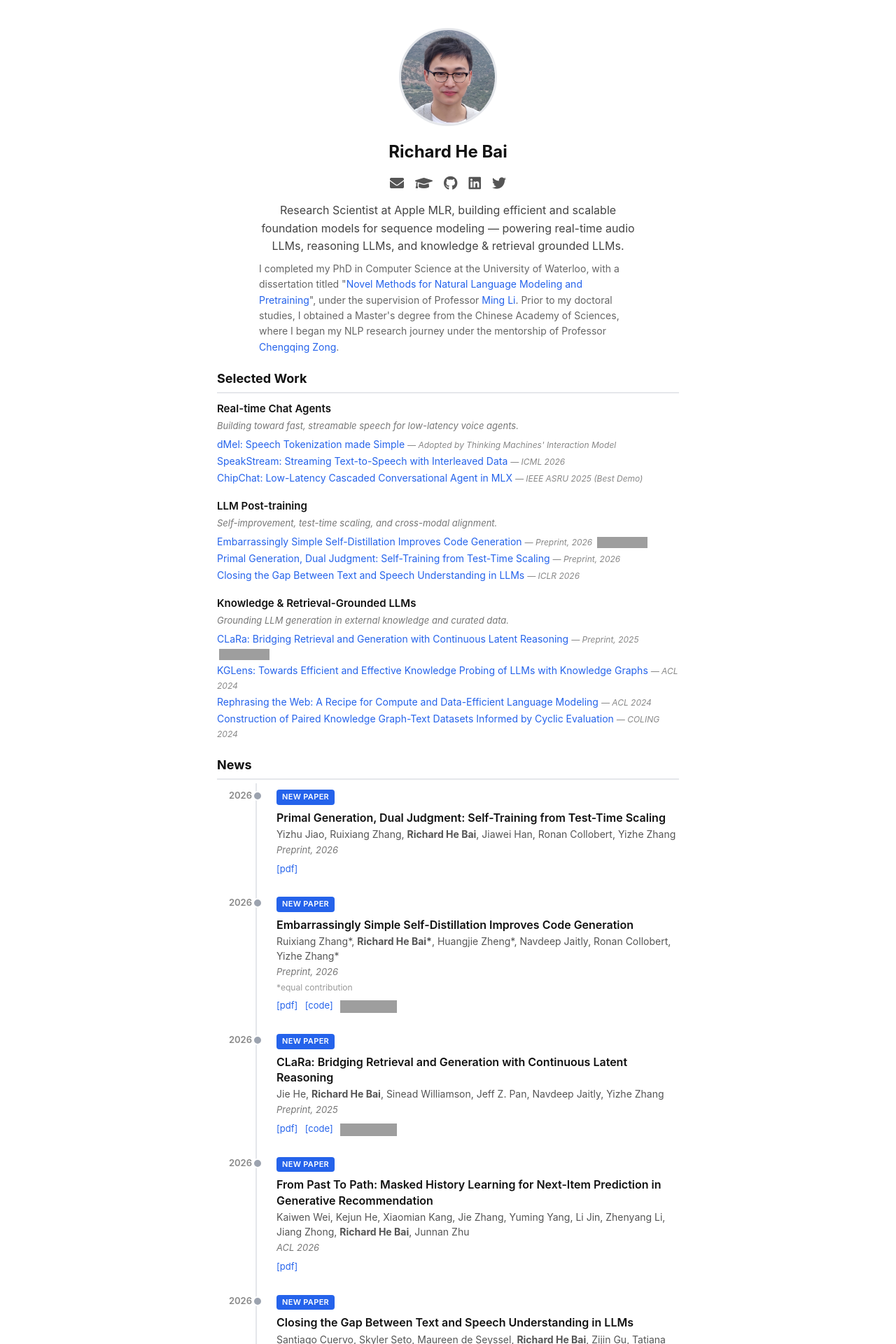
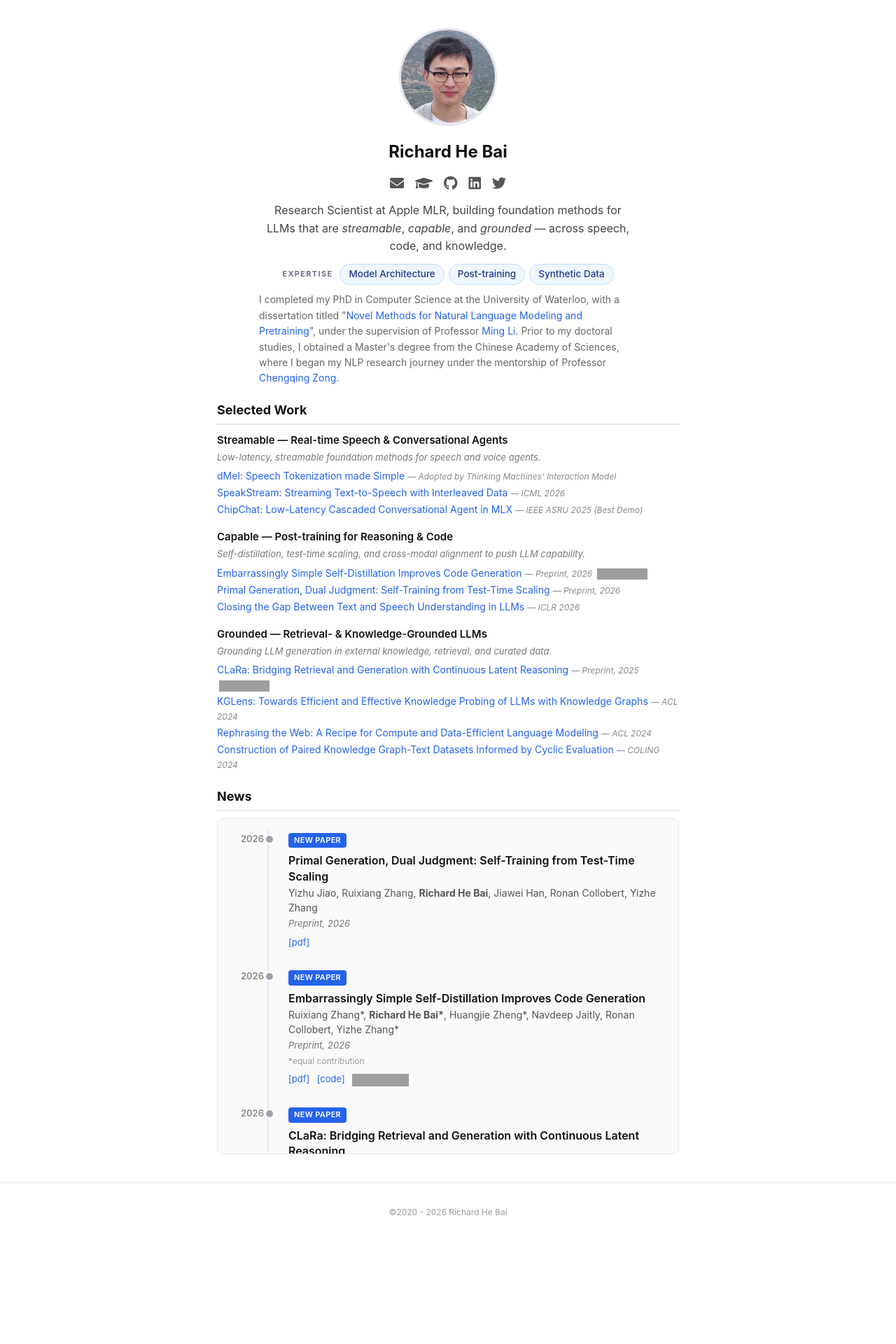
Before and after one commit to richardbaihe/richardbaihe.github.io, a Jekyll site: the page built from index.md, in a window 1280 px wide. Shown: the top 1920 px of the page at 70% size. Built offline with Jekyll 4.4.1, drawn with Linux system fonts in a browser that asks for light colours; nearby versions of some CDN libraries; some of the changed text lies outside the part shown; grey boxes are pictures that could not be loaded.

Commit message:
Reframe identity around streamable/capable/grounded, add Expertise chips, make News scrollable
Co-Authored-By: Claude Opus 4.7 (1M context) <noreply@anthropic.com>

```diff
--- a/_config.yml
+++ b/_config.yml
@@ -1,13 +1,17 @@
 title: Richard's website
 author: Richard He Bai
-description: Academic homepage - ML Researcher focused on efficient and scalable sequence modeling
+description: Academic homepage - ML Researcher building foundation methods for LLMs that are streamable, capable, and grounded
 baseurl: ""
 url: "https://richardbaihe.github.io"
 markdown: kramdown
 
 # Profile
 avatar: /assets/img/avatar.jpeg
-bio: "Research Scientist at Apple MLR, building efficient and scalable foundation models for sequence modeling — powering real-time audio LLMs, reasoning LLMs, and knowledge & retrieval grounded LLMs."
+bio: "Research Scientist at Apple MLR, building foundation methods for LLMs that are <em>streamable</em>, <em>capable</em>, and <em>grounded</em> — across speech, code, and knowledge."
+expertise:
+  - Model Architecture
+  - Post-training
+  - Synthetic Data
 education: >-
   I completed my PhD in Computer Science at the University of Waterloo,
   with a dissertation titled
--- a/_data/selected.yml
+++ b/_data/selected.yml
@@ -1,5 +1,5 @@
-- theme: "Real-time Chat Agents"
-  description: "Building toward fast, streamable speech for low-latency voice agents."
+- theme: "Streamable — Real-time Speech & Conversational Agents"
+  description: "Low-latency, streamable foundation methods for speech and voice agents."
   papers:
     - title: "dMel: Speech Tokenization made Simple"
       url: "https://arxiv.org/abs/2407.15835"
@@ -13,8 +13,8 @@
       venue: "IEEE ASRU 2025 (Best Demo)"
       url: "https://arxiv.org/abs/2509.00078"
 
-- theme: "LLM Post-training"
-  description: "Self-improvement, test-time scaling, and cross-modal alignment."
+- theme: "Capable — Post-training for Reasoning & Code"
+  description: "Self-distillation, test-time scaling, and cross-modal alignment to push LLM capability."
   papers:
     - title: "Embarrassingly Simple Self-Distillation Improves Code Generation"
       venue: "Preprint, 2026"
@@ -27,8 +27,8 @@
       venue: "ICLR 2026"
       url: "https://arxiv.org/abs/2510.13632"
 
-- theme: "Knowledge & Retrieval-Grounded LLMs"
-  description: "Grounding LLM generation in external knowledge and curated data."
+- theme: "Grounded — Retrieval- & Knowledge-Grounded LLMs"
+  description: "Grounding LLM generation in external knowledge, retrieval, and curated data."
   papers:
     - title: "CLaRa: Bridging Retrieval and Generation with Continuous Latent Reasoning"
       venue: "Preprint, 2025"
--- a/_layouts/default.html
+++ b/_layouts/default.html
@@ -23,6 +23,14 @@
       <a href="{{ site.social.twitter }}" target="_blank" title="Twitter"><i class="fab fa-twitter"></i></a>
     </div>
     <p class="profile-bio" itemprop="description">{{ site.bio }}</p>
+    {% if site.expertise %}
+    <div class="profile-expertise">
+      <span class="profile-expertise-label">Expertise</span>
+      {% for item in site.expertise %}
+        <span class="profile-expertise-chip">{{ item }}</span>
+      {% endfor %}
+    </div>
+    {% endif %}
     <p class="profile-education">{{ site.education }}</p>
   </section>
 
@@ -60,6 +68,7 @@
 
   <section class="timeline">
     <h2 class="section-title">News</h2>
+    <div class="timeline-scroll">
     {% for entry in site.data.timeline %}
     <div class="timeline-entry">
       <div class="timeline-date">{{ entry.date }}</div>
@@ -101,6 +110,7 @@
       </div>
     </div>
     {% endfor %}
+    </div>
   </section>
 
   <footer class="site-footer">
--- a/assets/css/style.css
+++ b/assets/css/style.css
@@ -78,6 +78,36 @@ img {
   margin: 0.8rem auto;
 }
 
+.profile-expertise {
+  display: flex;
+  flex-wrap: wrap;
+  justify-content: center;
+  align-items: center;
+  gap: 0.6rem;
+  max-width: 540px;
+  margin: 1.2rem auto 1rem;
+}
+
+.profile-expertise-label {
+  font-size: 1.1rem;
+  color: #6b7280;
+  font-weight: 700;
+  letter-spacing: 0.12em;
+  text-transform: uppercase;
+  margin-right: 0.4rem;
+}
+
+.profile-expertise-chip {
+  font-size: 1.35rem;
+  font-weight: 500;
+  color: #1e3a8a;
+  background: #eff6ff;
+  border: 1px solid #bfdbfe;
+  border-radius: 999px;
+  padding: 0.35rem 1.2rem;
+  white-space: nowrap;
+}
+
 .profile-education {
   font-size: 1.4rem;
   color: #666;
@@ -98,14 +128,45 @@ img {
   position: relative;
 }
 
-.timeline::before {
+.timeline-scroll {
+  position: relative;
+  max-height: 480px;
+  overflow-y: auto;
+  padding: 1.6rem 1.6rem 0.4rem;
+  border: 1px solid #e5e7eb;
+  border-radius: 8px;
+  background: #fafafa;
+}
+
+.timeline-scroll::before {
   content: "";
   position: absolute;
-  left: calc(2rem + 5.5rem);
-  top: 4rem;
-  bottom: 0;
+  left: 7.1rem;
+  top: 1.6rem;
+  bottom: 0.4rem;
   width: 2px;
   background: #e5e7eb;
+}
+
+.timeline-scroll::-webkit-scrollbar {
+  width: 8px;
+}
+
+.timeline-scroll::-webkit-scrollbar-track {
+  background: transparent;
+}
+
+.timeline-scroll::-webkit-scrollbar-thumb {
+  background: #d1d5db;
+  border-radius: 4px;
+}
+
+.timeline-scroll::-webkit-scrollbar-thumb:hover {
+  background: #9ca3af;
+}
+
+.timeline-scroll .timeline-entry:last-child {
+  margin-bottom: 0;
 }
 
 .timeline-entry {
@@ -343,8 +404,12 @@ img {
     font-size: 2rem;
   }
 
-  .timeline::before {
-    left: calc(2rem + 0.4rem);
+  .timeline-scroll {
+    padding: 1.2rem 1.2rem 0.4rem;
+  }
+
+  .timeline-scroll::before {
+    left: calc(1.2rem + 0.4rem);
   }
 
   .timeline-entry {
```
